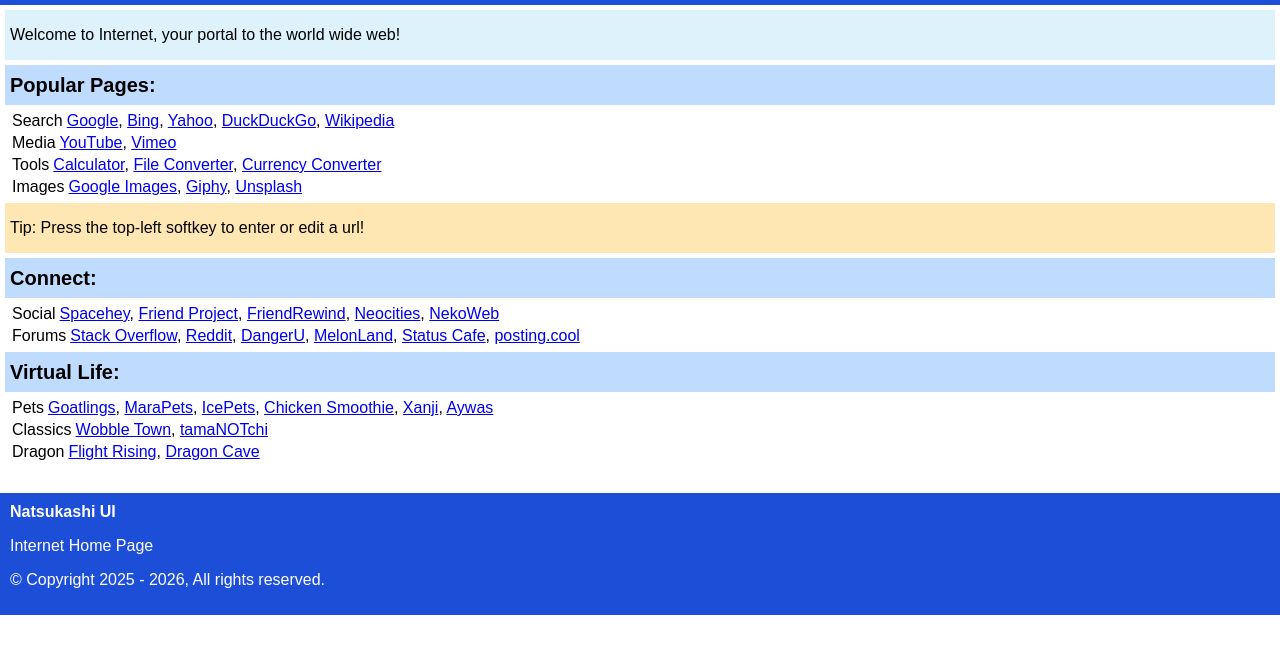
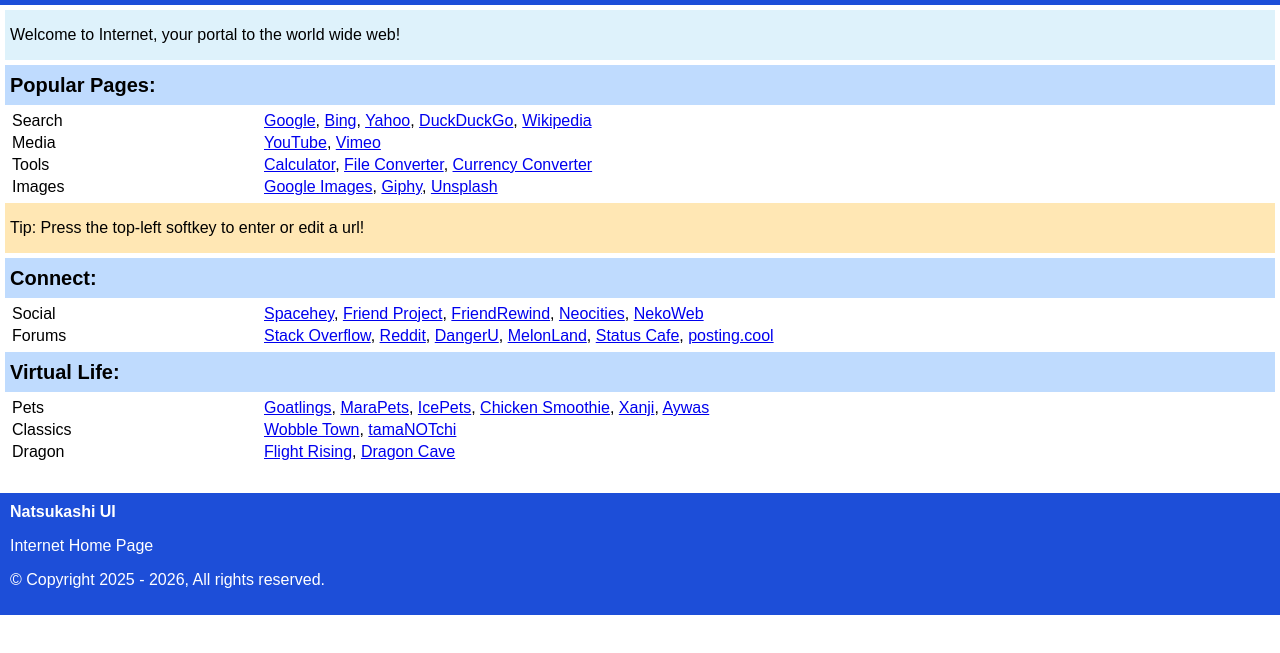
Before and after one commit to ThatTakashi/InternetHome, a plain HTML site: page index.html in a window 1280 px wide. Shown: the part 85-738 px from the top of the page. Drawn offline with Linux system fonts and the light colour scheme.

Commit message:
Update style.css

```diff
--- a/style.css
+++ b/style.css
@@ -41,10 +41,14 @@
 }
 
 .links {
-    display: flex;
+    display: grid;
     grid-template-columns: repeat(5, 1fr);
     margin-left: 10px;
     margin-right: 10px;
+}
+
+.div2 {
+    grid-column: span 4 / span 4;
 }
 
 .div1 > p {
```
